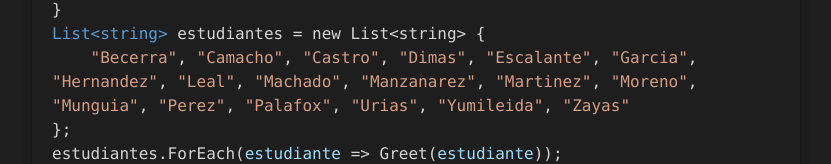
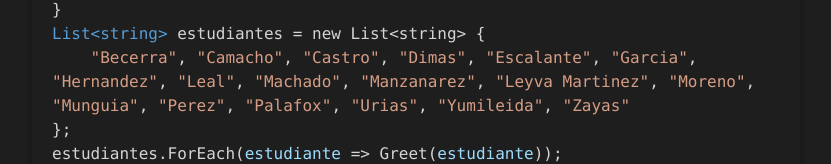
Before and after one commit to YourDaddySebas/happy-message-react, a React (Create React App) app: page / in a window 1280 px wide. Shown: the part 313-477 px from the top of the page, without its empty margins (224-1055 px from the left). Built offline with nearby package versions, Linux system fonts and the light colour scheme.

Commit message:
Añadido Leyva Martinez (isra)

```diff
--- a/src/App.js
+++ b/src/App.js
@@ -43,7 +43,7 @@ const code = [
   { type: "default", text: ", " },
   { type: "string", text: '"Manzanarez"' },
   { type: "default", text: ", " },
-  { type: "string", text: '"Martinez"' },
+  { type: "string", text: '"Leyva Martinez"' },
   { type: "default", text: ", " },
   { type: "string", text: '"Moreno"' },
   { type: "default", text: ", " },
```
